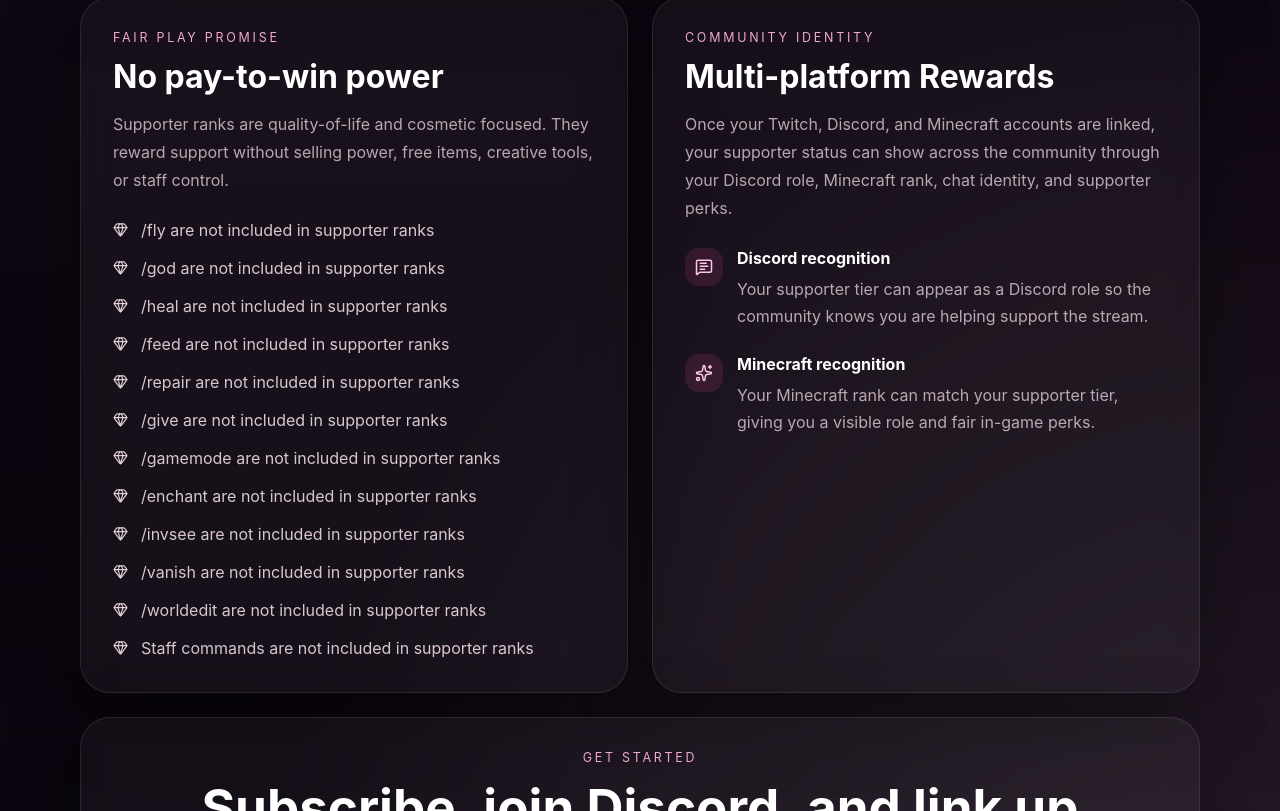
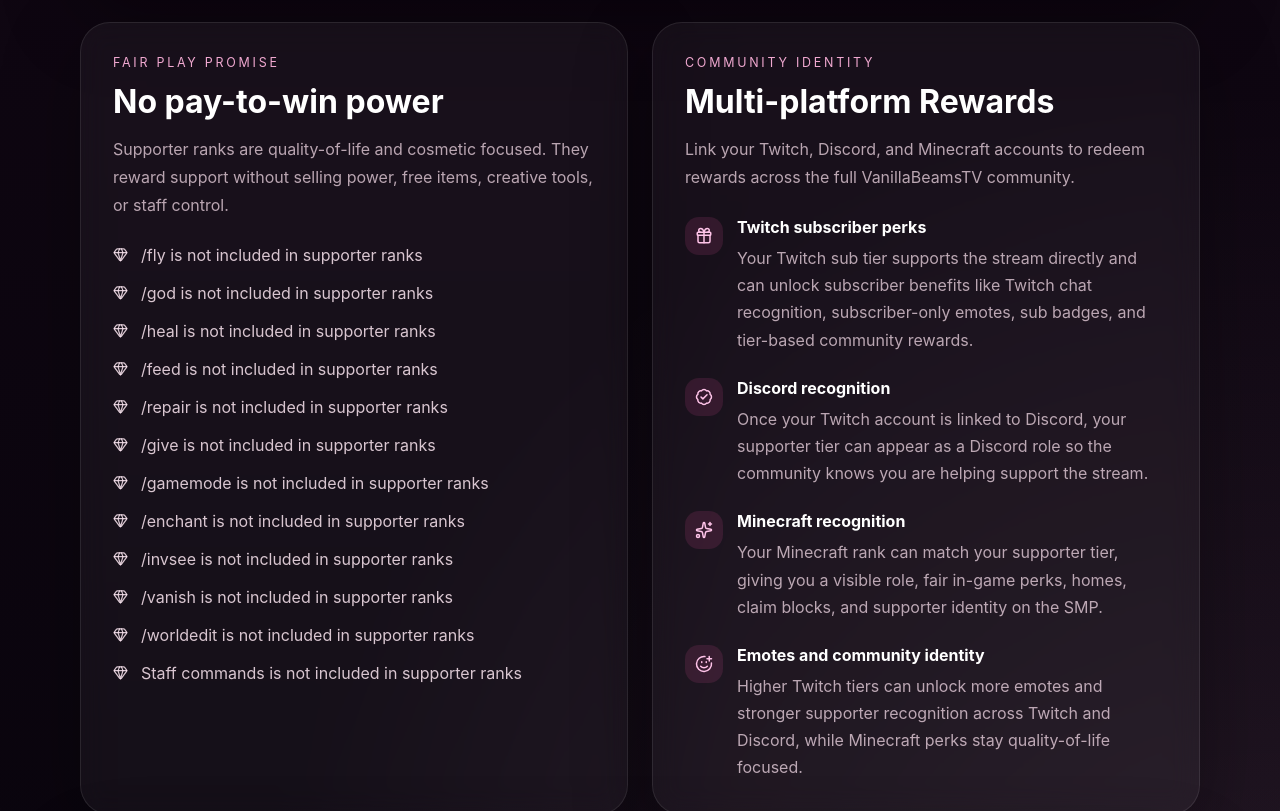
Before and after one commit to ShawnDTB/VanillaBeamsTV, a React (Vite) app: page /perks in a window 1280 px wide. Shown: the part 2189-3000 px from the top of the page. Built offline with nearby package versions, Linux system fonts and the light colour scheme.

Commit message:
Perk page style fixes

```diff
--- a/src/pages/Perks.jsx
+++ b/src/pages/Perks.jsx
@@ -11,6 +11,9 @@ import {
   ShieldCheck,
   Gem,
   Compass,
+  Gift,
+  BadgeCheck,
+  SmilePlus,
 } from "lucide-react";
 
 const perkTiers = [
@@ -115,8 +118,8 @@ const perkHighlights = [
   },
   {
     icon: MapPinned,
-    title: "More protected land",
-    text: "Higher supporter tiers get more claim space, making long-term builds easier to protect without giving free items or creative tools.",
+    title: "GriefPrevention claim blocks",
+    text: "Every player starts with a fair base amount of claim blocks. Supporter ranks receive bonus claim blocks on top of that, giving more room to protect builds without giving free items or creative tools.",
   },
   {
     icon: Home,
@@ -143,6 +146,29 @@ const notIncluded = [
   "/vanish",
   "/worldedit",
   "Staff commands",
+];
+
+const platformRewards = [
+  {
+    icon: Gift,
+    title: "Twitch subscriber perks",
+    text: "Your Twitch sub tier supports the stream directly and can unlock subscriber benefits like Twitch chat recognition, subscriber-only emotes, sub badges, and tier-based community rewards.",
+  },
+  {
+    icon: BadgeCheck,
+    title: "Discord recognition",
+    text: "Once your Twitch account is linked to Discord, your supporter tier can appear as a Discord role so the community knows you are helping support the stream.",
+  },
+  {
+    icon: Sparkles,
+    title: "Minecraft recognition",
+    text: "Your Minecraft rank can match your supporter tier, giving you a visible role, fair in-game perks, homes, claim blocks, and supporter identity on the SMP.",
+  },
+  {
+    icon: SmilePlus,
+    title: "Emotes and community identity",
+    text: "Higher Twitch tiers can unlock more emotes and stronger supporter recognition across Twitch and Discord, while Minecraft perks stay quality-of-life focused.",
+  },
 ];
 
 export default function PerksPage() {
@@ -211,18 +237,6 @@ export default function PerksPage() {
                       </div>
                     </div>
 
-                    <div className="section-label">{tier.tagline}</div>
-
-                    <p
-                      style={{
-                        marginBottom: "22px",
-                        color: "rgba(255, 230, 242, 0.7)",
-                        lineHeight: "1.7",
-                      }}
-                    >
-                      {tier.description}
-                    </p>
-
                     <div className="perk-list perk-list-tight">
                       {tier.perks.map((perk) => (
                         <div key={perk} className="perk-list-item">
@@ -254,8 +268,6 @@ export default function PerksPage() {
               </div>
 
               <div className="glass-card info-card perks-info-card">
-                <div className="section-label"></div>
-
                 <div className="benefit-stack benefit-stack-clean">
                   {perkHighlights.map((item) => {
                     const Icon = item.icon;
@@ -404,18 +416,20 @@ export default function PerksPage() {
               <div className="glass-card info-card">
                 <div className="section-label">Fair Play Promise</div>
                 <h2>No pay-to-win power</h2>
-                <div spacer style={{ marginBottom: "16px" }} />
+
+                <div style={{ marginBottom: "16px" }} />
+
                 <p>
-                 Supporter ranks are quality-of-life and
-                  cosmetic focused. They reward support without selling power,
-                  free items, creative tools, or staff control.
+                  Supporter ranks are quality-of-life and cosmetic focused. They
+                  reward support without selling power, free items, creative
+                  tools, or staff control.
                 </p>
 
                 <div className="perk-list" style={{ marginTop: "24px" }}>
                   {notIncluded.map((item) => (
                     <div key={item} className="perk-list-item">
                       <Gem size={15} />
-                      <span>{item} are not included in supporter ranks</span>
+                      <span>{item} is not included in supporter ranks</span>
                     </div>
                   ))}
                 </div>
@@ -424,40 +438,31 @@ export default function PerksPage() {
               <div className="glass-card info-card">
                 <div className="section-label">Community Identity</div>
                 <h2>Multi-platform Rewards</h2>
-                <div spacer style={{ marginBottom: "16px" }} />
+
+                <div style={{ marginBottom: "16px" }} />
+
                 <p>
-                  Once your Twitch, Discord, and Minecraft accounts are linked,
-                  your supporter status can show across the community through
-                  your Discord role, Minecraft rank, chat identity, and
-                  supporter perks.
+                  Link your Twitch, Discord, and Minecraft accounts to redeem
+                  rewards across the full VanillaBeamsTV community.
                 </p>
 
                 <div className="benefit-stack" style={{ marginTop: "26px" }}>
-                  <div className="benefit-item">
-                    <div className="benefit-icon">
-                      <MessageSquareText size={18} />
-                    </div>
-                    <div className="benefit-copy">
-                      <strong>Discord recognition</strong>
-                      <p>
-                        Your supporter tier can appear as a Discord role so the
-                        community knows you are helping support the stream.
-                      </p>
-                    </div>
-                  </div>
+                  {platformRewards.map((item) => {
+                    const Icon = item.icon;
 
-                  <div className="benefit-item">
-                    <div className="benefit-icon">
-                      <Sparkles size={18} />
-                    </div>
-                    <div className="benefit-copy">
-                      <strong>Minecraft recognition</strong>
-                      <p>
-                        Your Minecraft rank can match your supporter tier,
-                        giving you a visible role and fair in-game perks.
-                      </p>
-                    </div>
-                  </div>
+                    return (
+                      <div key={item.title} className="benefit-item">
+                        <div className="benefit-icon">
+                          <Icon size={18} />
+                        </div>
+
+                        <div className="benefit-copy">
+                          <strong>{item.title}</strong>
+                          <p>{item.text}</p>
+                        </div>
+                      </div>
+                    );
+                  })}
                 </div>
               </div>
             </div>
@@ -467,6 +472,7 @@ export default function PerksPage() {
             <div className="glass-card perks-cta-card">
               <div className="section-label">Get Started</div>
               <h2>Subscribe, join Discord, and link up</h2>
+
               <p>
                 Once you sub on Twitch and connect everything, your Discord role
                 and Minecraft rank can reflect your supporter tier.
```
